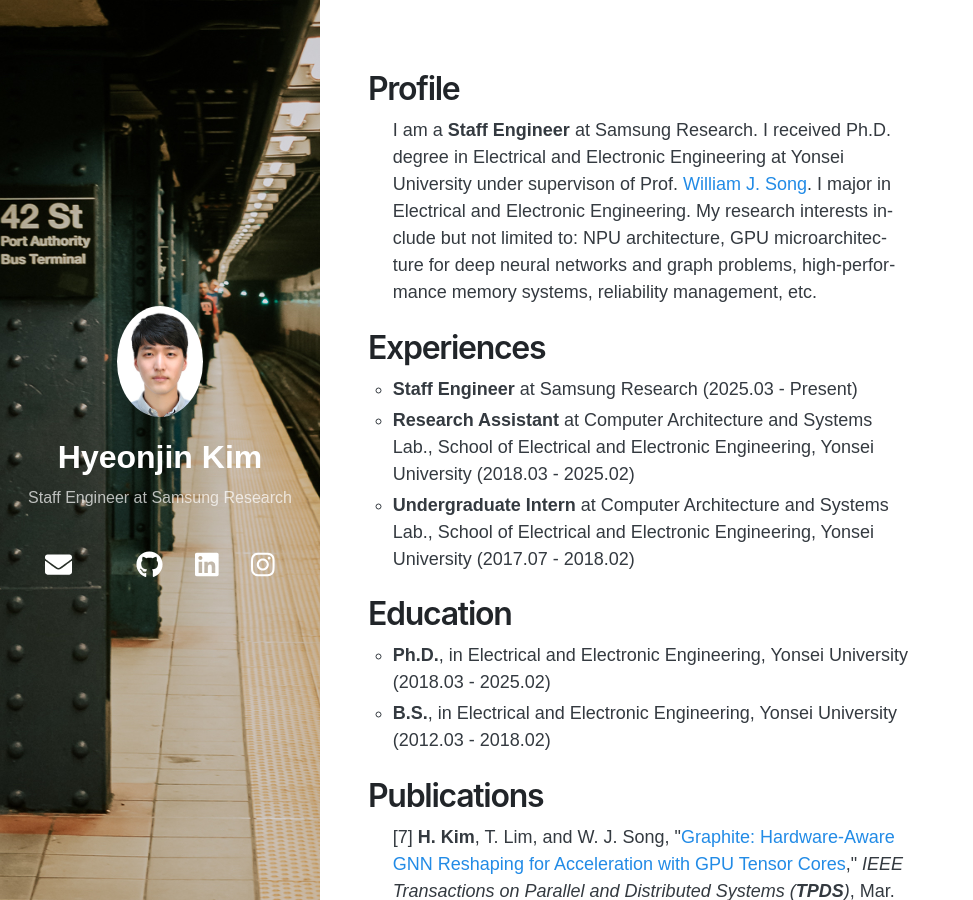
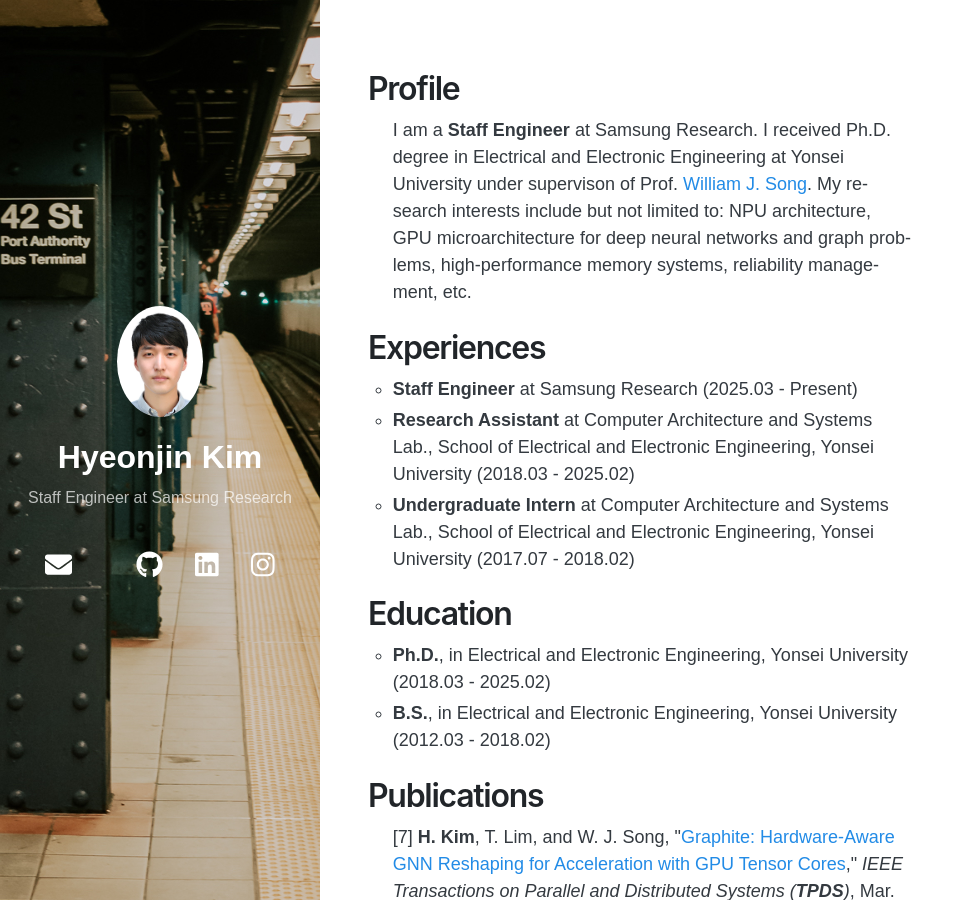
Before and after one commit to springrain12/springrain12.github.io, a Jekyll site: the page built from index.html, in a window 1280 px wide and 900 px high. Shown: the whole window, without its empty margins (0-973 px from the left). Built offline with Jekyll 4.4.1, drawn with Linux system fonts in a browser that asks for light colours; nearby versions of some CDN libraries; the list of posts is cut into pages by our own code; a style sheet for code colours, icons or effects is not loaded.

Commit message:
Update index.html

```diff
--- a/index.html
+++ b/index.html
@@ -28,7 +28,6 @@ layout: home
     <h1>Profile</h1>
         <p class="indent">
             I am a <b>Staff Engineer</b> at Samsung Research. I received Ph.D. degree in Electrical and Electronic Engineering at Yonsei University under supervison of Prof. <a href="https://sites.google.com/site/wjhsong">William J. Song</a>.
-            I major in Electrical and Electronic Engineering.
             My research interests include but not limited to: NPU architecture, GPU microarchitecture for deep neural networks and graph problems, high-performance memory systems, reliability management, etc.
         </p>
 </p>
```
